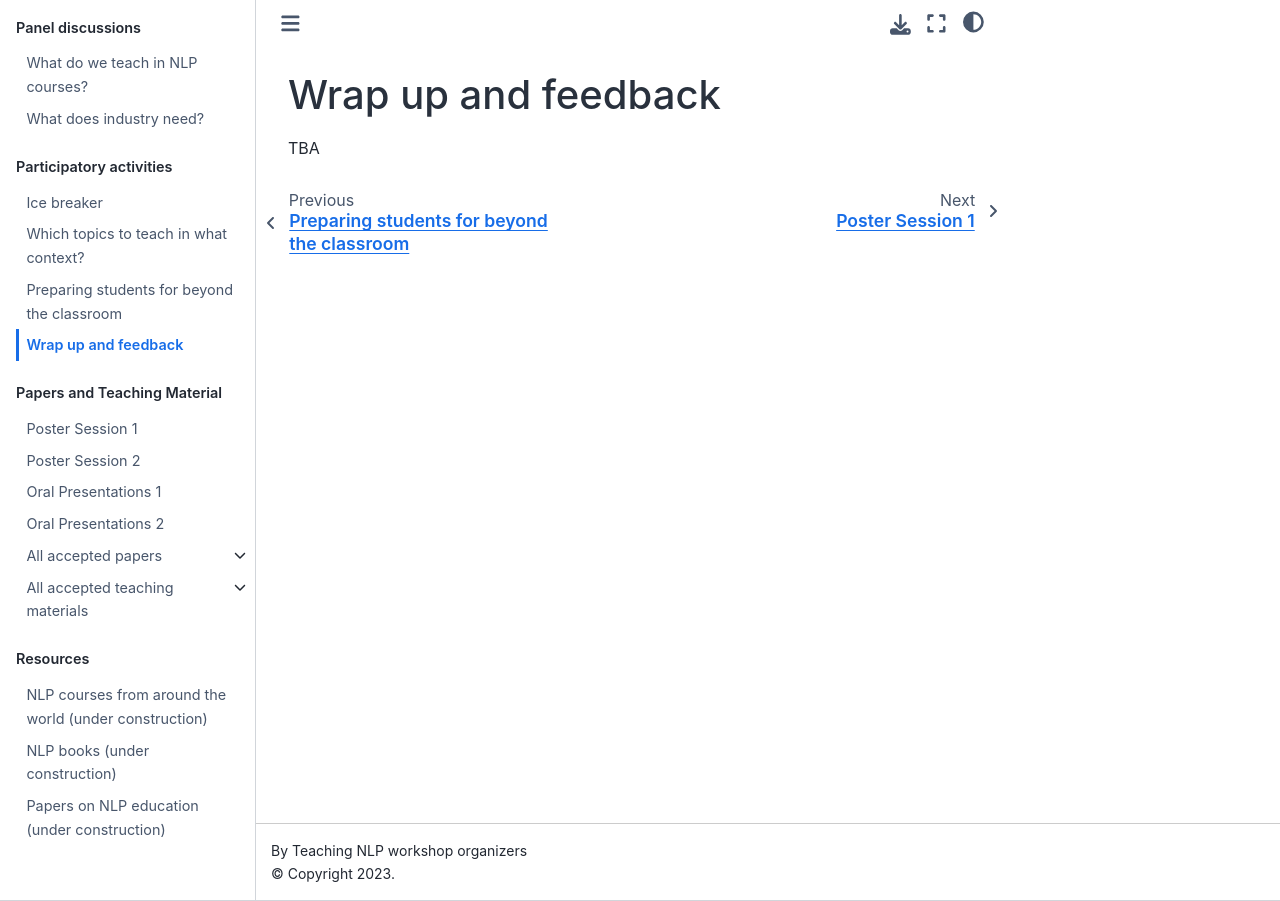
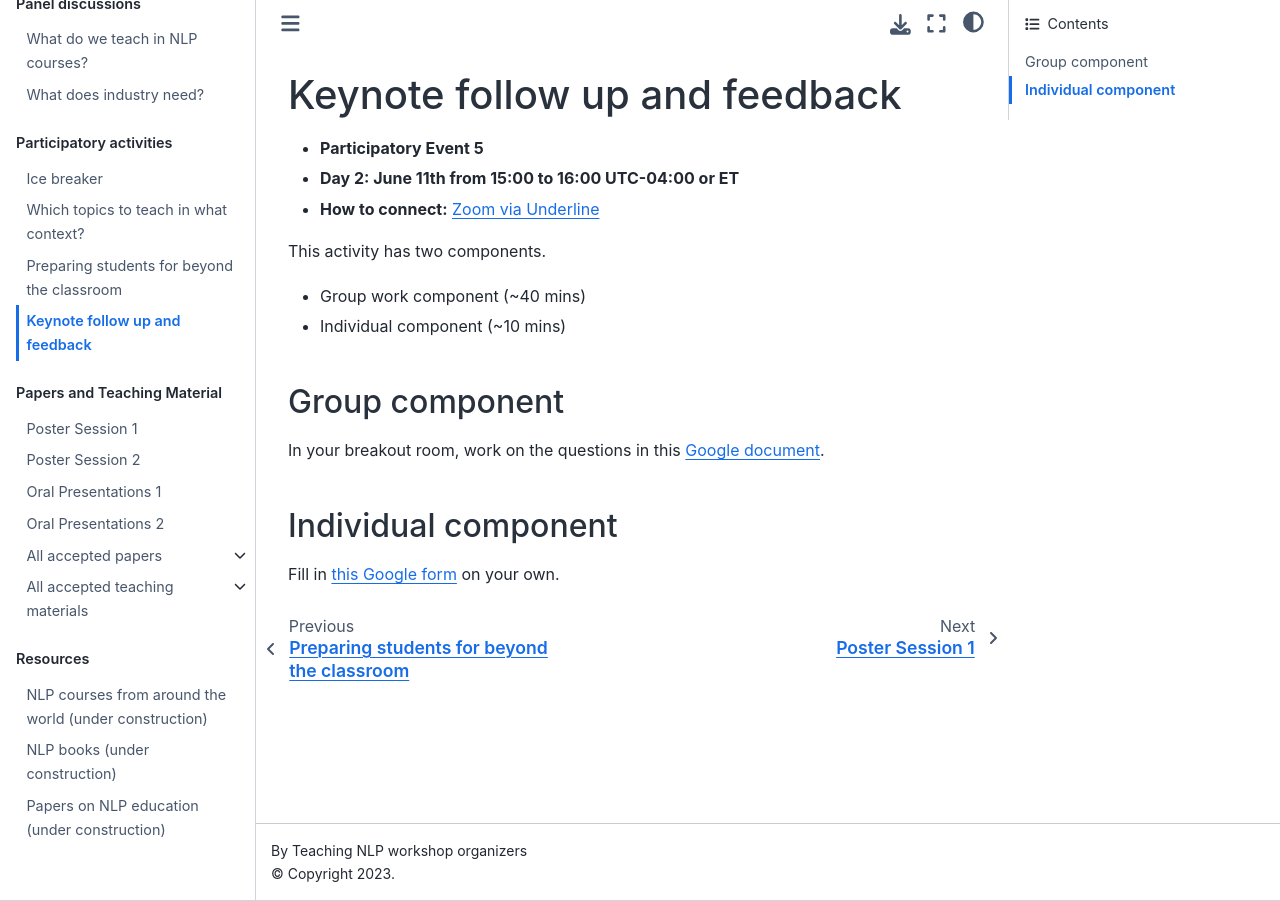
Before and after one commit to TeachingNLP/workshop-book, a Jupyter Book: the page built from activities/feedback.md, in a window 1280 px wide. Built offline with Jupyter Book 1.0.4 settings and Sphinx 7.4.7 and the Sphinx Book theme 1.1.4, drawn with Linux system fonts in a browser that asks for light colours.

Commit message:
updating

```diff
--- a/activities/feedback.md
+++ b/activities/feedback.md
@@ -1,3 +1,18 @@
-# Wrap up and feedback
+# Keynote follow up and feedback
 
-TBA
+- **Participatory Event 5**
+- **Day 2: June 11th from 15:00 to 16:00 UTC-04:00 or ET**
+- **How to connect:** [Zoom  via Underline](https://underline.io/events/122/sessions?eventSessionId=4302)
+
+This activity has two components.
+- Group work component (~40 mins)
+- Individual component (~10 mins)
+
+## Group component
+
+In your breakout room, work on the questions in this [Google document](https://docs.google.com/document/d/1Hd94yeXA3vcKHdONomrHYPTBJnv3-WAa_rCMwS_m49A/edit?usp=sharing).
+
+
+## Individual component
+
+Fill in [this Google form](https://forms.gle/DJ4WuR7dG8zB1ksW9) on your own.
```
Also changed, not shown: activities/core-topics.md (+2 -1 lines), activities/ethics-in-nlp.md (added, +7 -0 lines), activities/ice-breaker.md (+3 -2 lines), activities/industry-panel-follow-up.md (+4 -0 lines).
